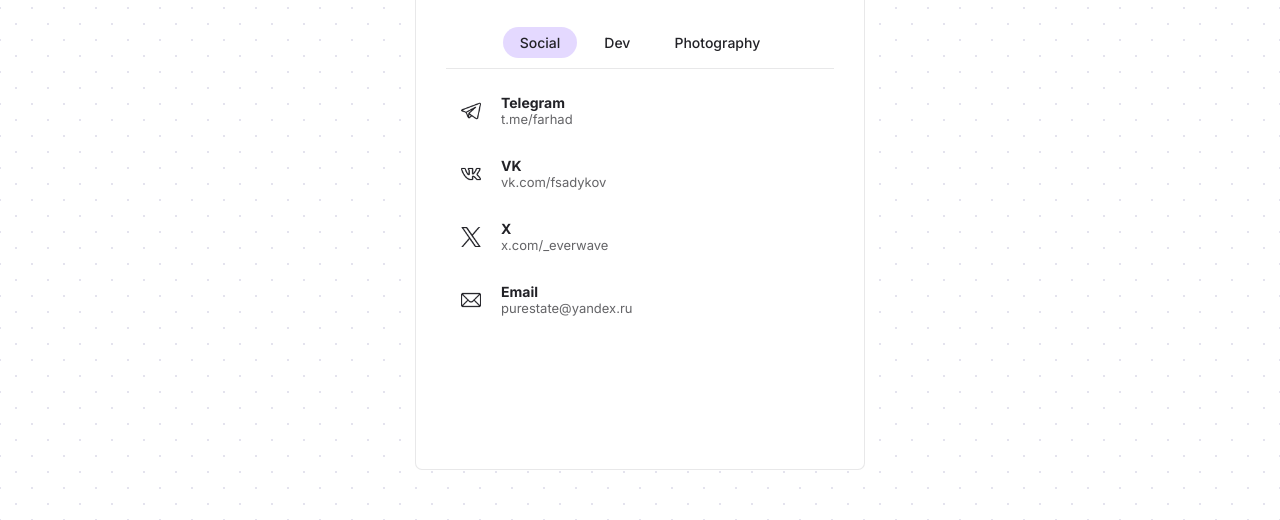
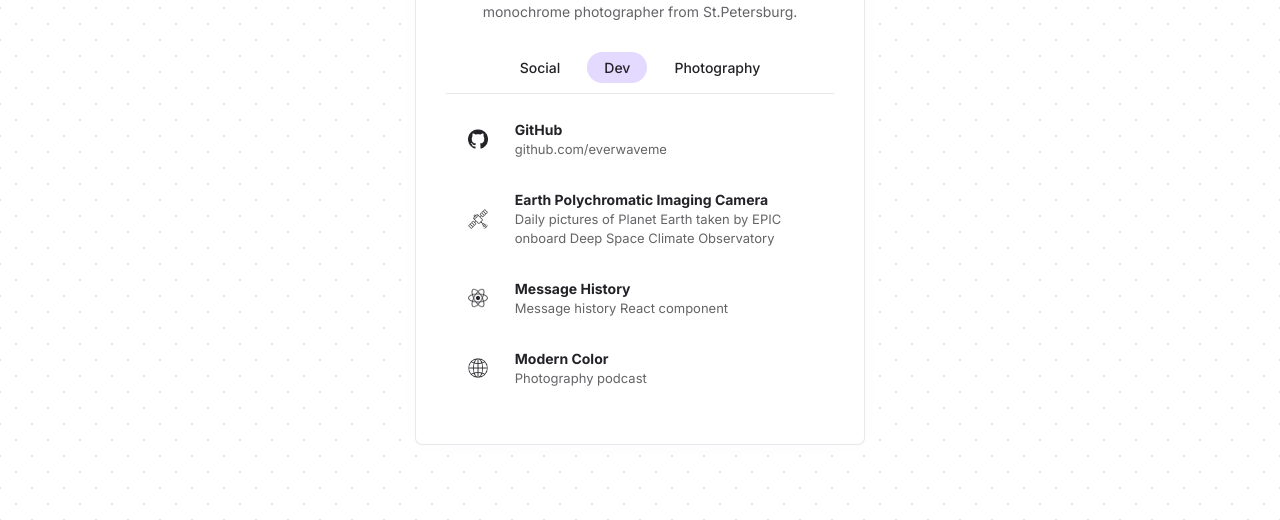
Before and after one commit to everwaveme/fs-cv-w, a website built with webpack: page public/index.html in a window 1280 px wide. Shown: the part 280-800 px from the top of the page. Built offline with nearby package versions, Linux system fonts and the light colour scheme.

Commit message:
started data-dev

```diff
--- a/public/index.html
+++ b/public/index.html
@@ -27,10 +27,10 @@
         </div>
 
         <div class="data-tabs">
-          <button class="data-tabs-social active">
+          <button class="data-tabs-social">
             Social
           </button>
-          <button class="data-tabs-dev">
+          <button class="data-tabs-dev active">
             Dev
           </button>
           <button class="data-tabs-photography">
@@ -98,6 +98,70 @@
               </div>
             </a>
           </li>
+        </ul>
+
+        <ul class="data-dev-list active">
+          <li class="data-dev-item">
+            <a href="https://github.com/everwaveme" class="data-dev-link" target="_blank" rel="noopener noreferrer">
+              <div class="data-dev-icon" style="background-image: url('../static/github-icon.png');">
+              </div>
+              <div class="data-dev-info">
+                <h2 class="data-dev-title">
+                  GitHub
+                </h2>
+                <p class="data-dev-desc">
+                  github.com/everwaveme
+                </p>
+              </div>
+            </a>
+          </li>
+
+          <li class="data-dev-item">
+            <a href="https://epic.everwave.ru/" class="data-dev-link" target="_blank" rel="noopener noreferrer">
+              <div class="data-dev-icon" style="background-image: url('../static/satellite-icon.png');">
+              </div>
+              <div class="data-dev-info">
+                <h2 class="data-dev-title">
+                  Earth Polychromatic Imaging Camera
+                </h2>
+                <p class="data-dev-desc">
+                  Daily pictures of Planet Earth taken by EPIC onboard Deep Space Climate Observatory
+                </p>
+              </div>
+            </a>
+          </li>
+
+          <li class="data-dev-item">
+            <a href="https://github.com/everwaveme/message-history-react-component" class="data-dev-link" target="_blank" rel="noopener noreferrer">
+              <div class="data-dev-icon" style="background-image: url('../static/react-icon.png');">
+              </div>
+              <div class="data-dev-info">
+                <h2 class="data-dev-title">
+                  Message History
+                </h2>
+                <p class="data-dev-desc">
+                  Message history React component
+                </p>
+              </div>
+            </a>
+          </li>
+
+          <li class="data-dev-item">
+            <a href="https://podcast.moderncolor.ru/" class="data-dev-link" target="_blank" rel="noopener noreferrer">
+              <div class="data-dev-icon" style="background-image: url('../static/web-icon.png');">
+              </div>
+              <div class="data-dev-info">
+                <h2 class="data-dev-title">
+                  Modern Color
+                </h2>
+                <p class="data-dev-desc">
+                  Photography podcast
+                </p>
+              </div>
+            </a>
+          </li>
+
+
 
         </ul>
 
--- a/src/scss/blocks/_data.scss
+++ b/src/scss/blocks/_data.scss
@@ -1,13 +1,13 @@
 .data-wrap {
-  // display: flex;
   margin: 0 auto;
   padding: 0 30px;
   width: 100%;
   max-width: 450px;
-  height: 700px;
+  height: 650px;
   background-color: $color-light;
   border: 1px solid rgba($color-dark, .1);
   border-radius: 7px;
+  box-shadow: 0 0 20px -10px rgba($color-accent, .1);
 }
 
 .data-info {
@@ -23,7 +23,7 @@
   height: 100px;
   border-radius: 50%;
   box-shadow: 0 0 0 0 rgba($color-accent, 1);
-	animation: pulse 3s ease-out infinite;
+  animation: pulse 3s ease-out infinite;
 
   @keyframes pulse {
     0% {
@@ -31,7 +31,7 @@
     }
 
     50% {
-      box-shadow: 0 0 0 15px rgba($color-accent, 0);
+      box-shadow: 0 0 0 12px rgba($color-accent, 0);
     }
 
     100% {
@@ -94,34 +94,45 @@
   cursor: pointer;
 
   &:hover {
-    // background: linear-gradient(90deg, rgba(197, 151, 255, .1) 0%, rgba(164, 130, 255, .1) 100%);
     background-color: rgba($color-accent, .1);
+  }
+
+  &.active {
+    background-color: rgba($color-accent, .3);
   }
 }
 
-.data-social-list {
-  // display: flex;
+.data-social-list,
+.data-dev-list,
+.data-photography-list {
+  display: none;
   padding: 10px 0;
   list-style: none;
+
+  &.active {
+    display: block;
+  }
 }
 
-.data-social-item {}
-
-.data-social-link {
+.data-social-link,
+.data-dev-link,
+.data-photography-link {
   display: flex;
   align-items: center;
   padding: 15px;
   text-decoration: none;
 
   &:hover {
-    // background: linear-gradient(90deg, rgba(197, 151, 255, .3) 0%, rgba(164, 130, 255, .3) 100%);
     background-color: rgba($color-accent, .3);
     border-radius: 10px;
   }
 }
 
-.data-social-icon {
+.data-social-icon,
+.data-dev-icon,
+.data-photography-icon {
   display: block;
+  flex-basis: 10%;
   margin-right: 20px;
   width: 20px;
   height: 20px;
@@ -130,19 +141,24 @@
   background-size: contain;
 }
 
-.data-social-info {}
+.data-social-info,
+.data-dev-info,
+.data-photography-info {
+  flex-basis: 90%;
+}
 
-.data-social-title {
+.data-social-title,
+.data-dev-title,
+.data-photography-title {
   font-size: 14px;
+  line-height: 21px;
   color: $color-dark;
 }
 
-.data-social-desc {
+.data-social-desc,
+.data-dev-desc,
+.data-photography-desc {
   font-size: 13px;
+  line-height: 19px;
   color: rgba($color-dark, .7);
 }
-
-.data-tabs-social.active {
-  // background: linear-gradient(90deg, rgba(197, 151, 255, .3) 0%, rgba(164, 130, 255, .3) 100%);
-  background-color: rgba($color-accent, .3);
-}
--- a/src/scss/main.scss
+++ b/src/scss/main.scss
@@ -1,6 +1,5 @@
 // common files
 @import "common/_variables";
-// @import "common/_mixins";
 @import "common/_fonts";
 @import "common/_common";
 
```
Also changed, not shown: static/github-icon.png (added), static/react-icon.png (added), static/satellite-icon.png (added), static/web-icon.png (added).
